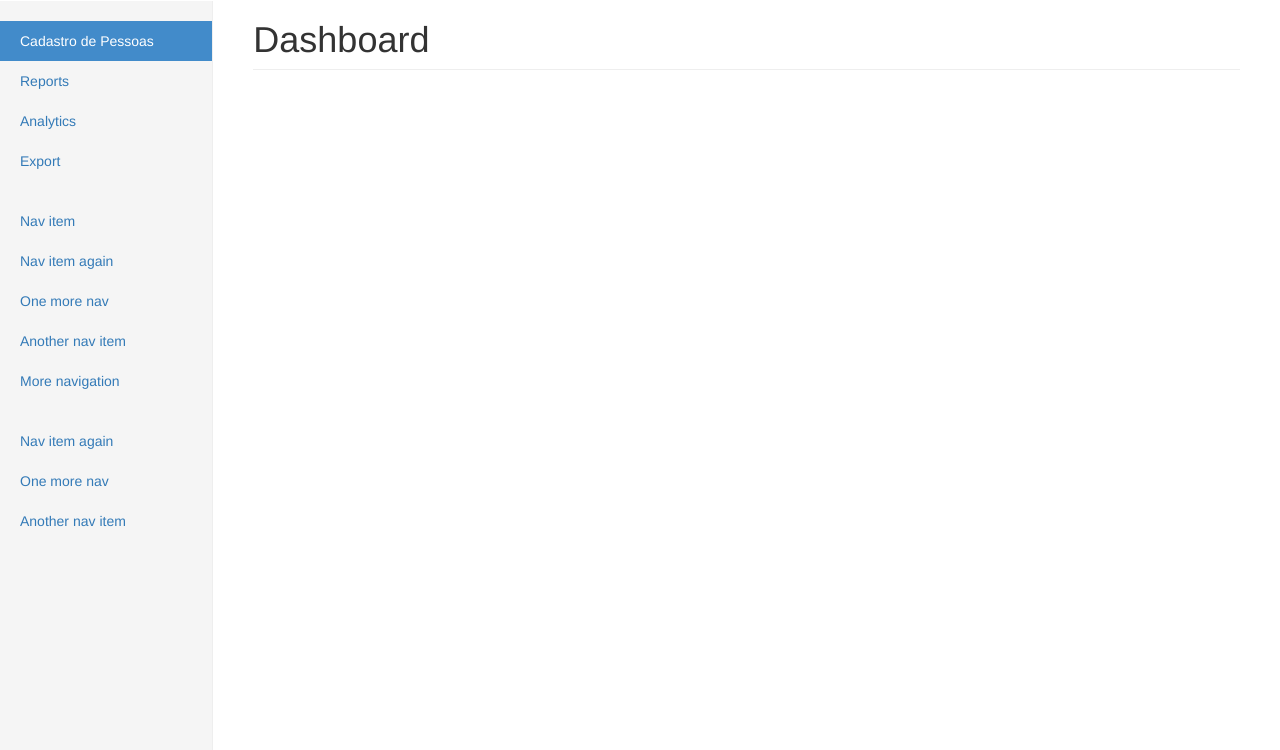
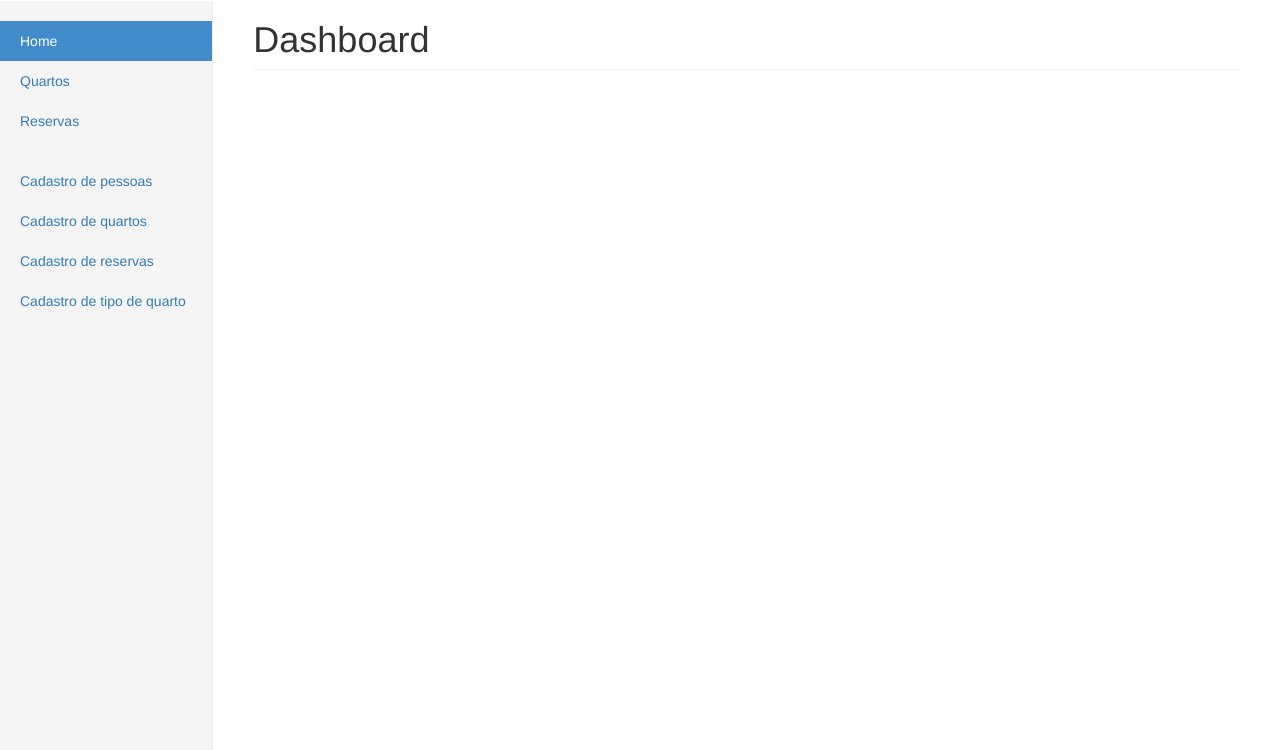
Before and after one commit to EduardoZanela/CadastroPHP, a PHP site: page /dashboard.php in a window 1280 px wide. Shown: the part 50-800 px from the top of the page. Run offline with PHP 8.4, Linux system fonts and the light colour scheme; the visitor is signed in with stand-in values (Sample User, id 1).

Commit message:
Add links para páginas no dashboard

```diff
--- a/view/dashboard.php
+++ b/view/dashboard.php
@@ -65,22 +65,15 @@
     <div class="row">
         <div class="col-sm-3 col-md-2 sidebar">
             <ul class="nav nav-sidebar">
-                <li class="active"><a href="#">Cadastro de Pessoas<span class="sr-only">(current)</span></a></li>
-                <li><a href="#">Reports</a></li>
-                <li><a href="#">Analytics</a></li>
-                <li><a href="#">Export</a></li>
+                <li class="active"><a href="?">Home<span class="sr-only">(current)</span></a></li>
+                <li><a href="?p=quartos">Quartos</a></li>
+                <li><a href="?p=reservas">Reservas</a></li>
             </ul>
             <ul class="nav nav-sidebar">
-                <li><a href="">Nav item</a></li>
-                <li><a href="">Nav item again</a></li>
-                <li><a href="">One more nav</a></li>
-                <li><a href="">Another nav item</a></li>
-                <li><a href="">More navigation</a></li>
-            </ul>
-            <ul class="nav nav-sidebar">
-                <li><a href="">Nav item again</a></li>
-                <li><a href="">One more nav</a></li>
-                <li><a href="">Another nav item</a></li>
+                <li><a href="?p=c_pessoa">Cadastro de pessoas</a></li>
+                <li><a href="?p=c_quarto">Cadastro de quartos</a></li>
+                <li><a href="?p=c_reserva">Cadastro de reservas</a></li>
+                <li><a href="?p=c_tipo">Cadastro de tipo de quarto</a></li>
             </ul>
         </div>
         <div class="col-sm-9 col-sm-offset-3 col-md-10 col-md-offset-2 main">
```
